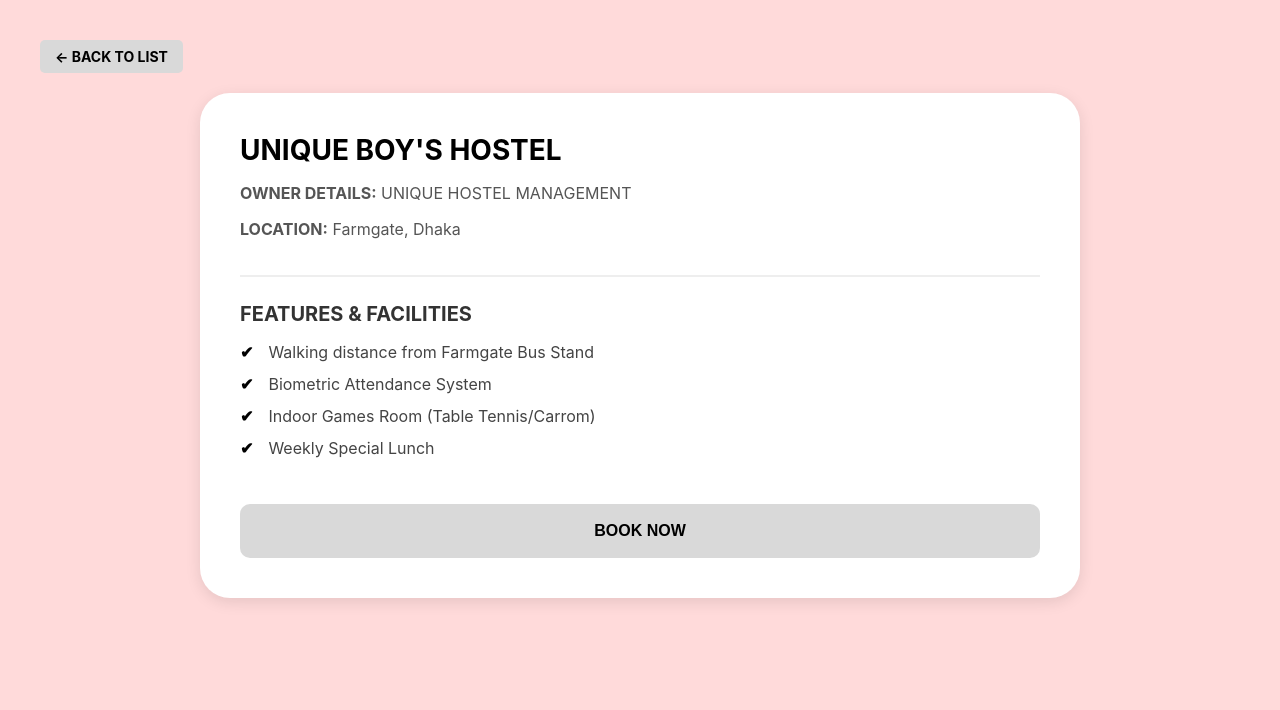
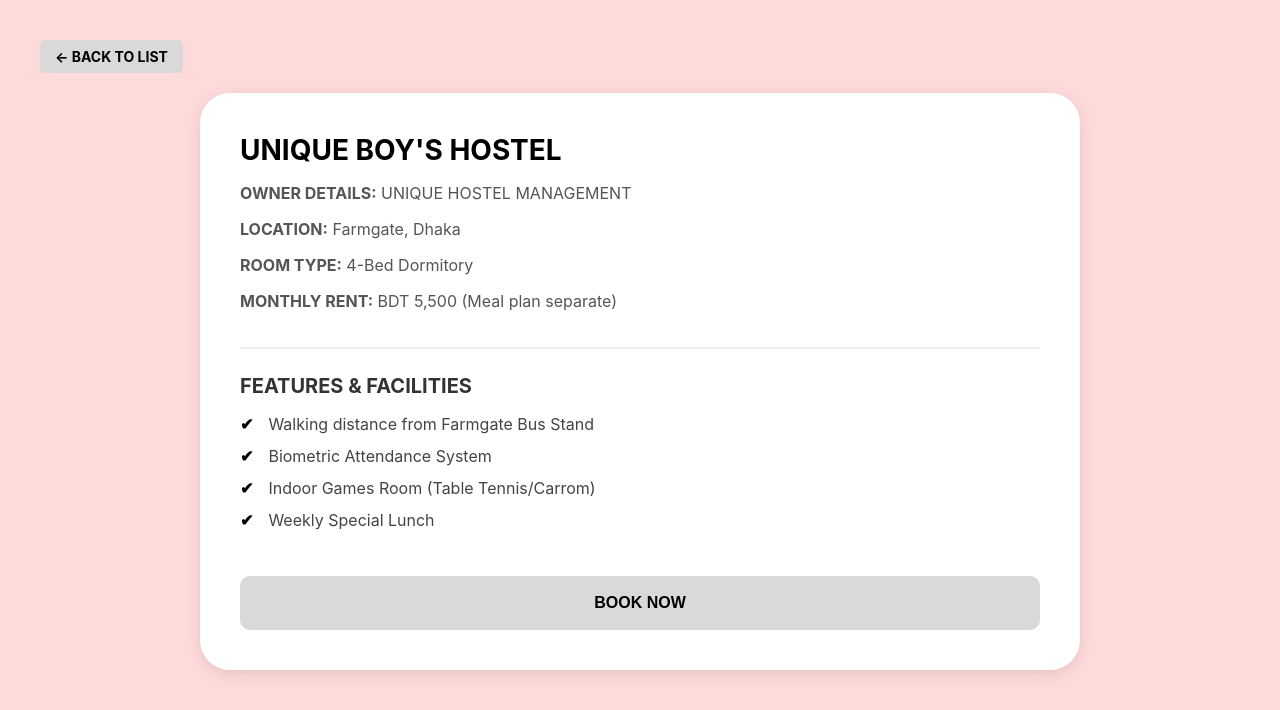
Before and after one commit to Riya1153/StayFinder, a Django app: page /property-details/4/ in a window 1280 px wide. Shown: the top 710 px of the page. Run offline with Django 5.2, Linux system fonts and the light colour scheme.

Commit message:
Update property details with realistic rent and room types, and added ATM payment flow

```diff
--- a/core/templates/property_details.html
+++ b/core/templates/property_details.html
@@ -31,54 +31,73 @@
                 <div class="owner-info">
                     <p><strong>OWNER DETAILS:</strong> ARAFAT DEVELOPERS & BUILDERS</p>
                     <p><strong>LOCATION:</strong> Bashundhara R/A, Dhaka</p>
+                    <p><strong>ROOM TYPE:</strong> Single/Double Sharing</p>
+                    <p><strong>MONTHLY RENT:</strong> BDT 12,500 </p>
                 </div>
             {% elif id == 2 %}
                 <h1 class="property-title">ARKAM KPLOTAN</h1>
                 <div class="owner-info">
                     <p><strong>OWNER DETAILS:</strong> ARKAM BUILDERS LIMITED</p>
                     <p><strong>LOCATION:</strong> Uttara Sector 4, Dhaka</p>
+                    <p><strong>ROOM TYPE:</strong> 3-Bed Sharing</p>
+                    <p><strong>MONTHLY RENT:</strong> BDT 8,500</p>
                 </div>
             {% elif id == 3 %}
                 <h1 class="property-title">NAGAR CHAYANEER</h1>
                 <div class="owner-info">
                     <p><strong>OWNER DETAILS:</strong> NAGAR REAL ESTATE GROUP</p>
                     <p><strong>LOCATION:</strong> Dhanmondi 27, Dhaka</p>
+                    <p><strong>ROOM TYPE:</strong> Executive Single Room</p>
+                    <p><strong>MONTHLY RENT:</strong> BDT 18,000 (AC included)</p>
                 </div>
             {% elif id == 4 %}
                 <h1 class="property-title">UNIQUE BOY'S HOSTEL</h1>
                 <div class="owner-info">
                     <p><strong>OWNER DETAILS:</strong> UNIQUE HOSTEL MANAGEMENT</p>
                     <p><strong>LOCATION:</strong> Farmgate, Dhaka</p>
+                    <p><strong>ROOM TYPE:</strong> 4-Bed Dormitory</p>
+                    <p><strong>MONTHLY RENT:</strong> BDT 5,500 (Meal plan separate)</p>
                 </div>
             {% elif id == 5 %}
                 <h1 class="property-title">BOYS-STAY</h1>
                 <div class="owner-info">
                     <p><strong>OWNER DETAILS:</strong> STAY SOLUTIONS LTD</p>
                     <p><strong>LOCATION:</strong> Mirpur 2, Dhaka</p>
+                    <p><strong>ROOM TYPE:</strong> Double Sharing</p>
+                    <p><strong>MONTHLY RENT:</strong> BDT 7,500</p>
                 </div>
             {% elif id == 6 %}
                 <h1 class="property-title">GHAR-AANGAN HOSTEL</h1>
                 <div class="owner-info">
                     <p><strong>OWNER DETAILS:</strong> DHAKA LIVING CO.</p>
                     <p><strong>LOCATION:</strong> Bashundhara R/A, Dhaka</p>
+                    <p><strong>ROOM TYPE:</strong> Single/Triple Sharing</p>
+                    <p><strong>MONTHLY RENT:</strong> BDT 10,000</p>
                 </div>
             {% elif id == 7 %}
                 <h1 class="property-title">MATRICHAYA GIRL'S HOSTEL</h1>
                 <div class="owner-info">
                     <p><strong>OWNER DETAILS:</strong> MATRICHAYA PROPERTIES</p>
                     <p><strong>LOCATION:</strong> Azimpur, Dhaka</p>
+                    <p><strong>ROOM TYPE:</strong> Single Room (Female only)</p>
+                    <p><strong>MONTHLY RENT:</strong> BDT 11,000</p>
                 </div>
             {% elif id == 8 %}
                 <h1 class="property-title">COZY HOMES</h1>
                 <div class="owner-info">
                     <p><strong>OWNER DETAILS:</strong> COZY LIVING GROUP</p>
                     <p><strong>LOCATION:</strong> Banani, Dhaka</p>
+                    <p><strong>ROOM TYPE:</strong> Executive Service Apartment (Fully Furnished)</p>
+                    <p><strong>MONTHLY RENT:</strong> BDT 25,000 (Inclusive of Housekeeping)</p>
+        </div>
                 </div>
             {% elif id == 9 %}
                 <h1 class="property-title">ECO-STAY</h1>
                 <div class="owner-info">
                     <p><strong>OWNER DETAILS:</strong> GREEN REAL ESTATE</p>
                     <p><strong>LOCATION:</strong> Gulshan 1, Dhaka</p>
+                    <p><strong>ROOM TYPE:</strong> Standard Double Sharing </p>
+                   <p><strong>MONTHLY RENT:</strong> BDT 15,500 (Inclusive of Utility & Green Fee)</p>
                 </div>
             {% endif %}
         </div>
```
